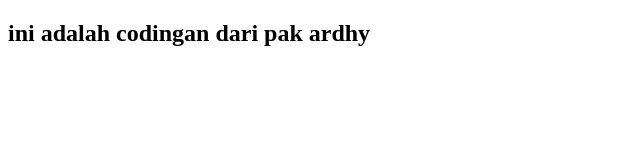
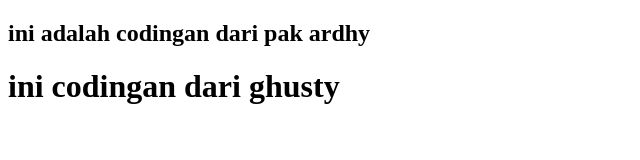
Before and after one commit to Ghustyyy05/Ghustyy, a plain HTML site: page cobadrpakardhy.html in a window 1280 px wide. Shown: the whole page, without its empty margins (0-640 px from the left). Drawn offline with Linux system fonts and the light colour scheme.

Commit message:
Update cobadrpakardhy.html
ini codingan dari ghustyy

```diff
--- a/cobadrpakardhy.html
+++ b/cobadrpakardhy.html
@@ -7,5 +7,6 @@
 </head>
 <body>
     <h2>ini adalah codingan dari pak ardhy</h2>
+    <h1>ini codingan dari ghusty</h1>
 </body>
 </html>
```
